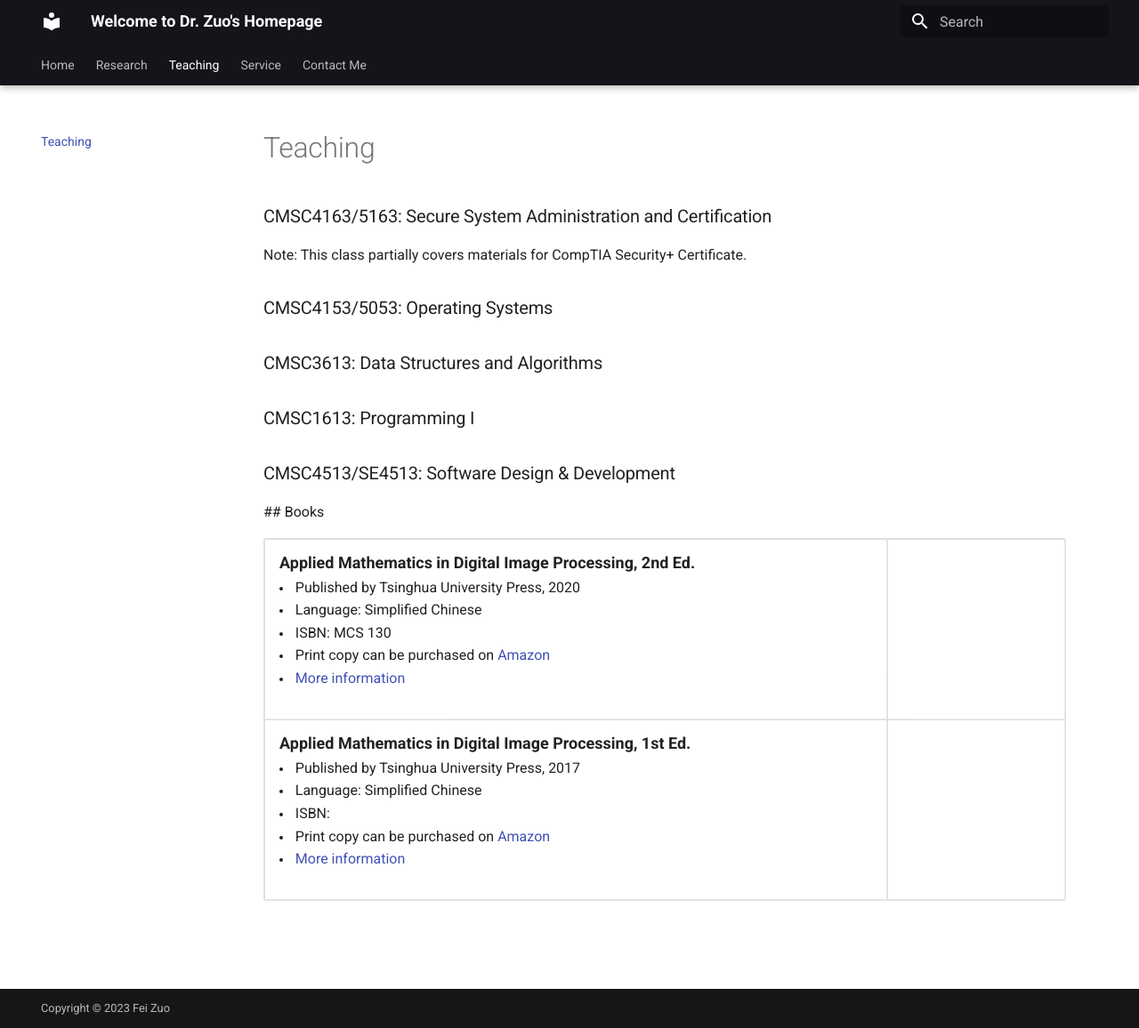
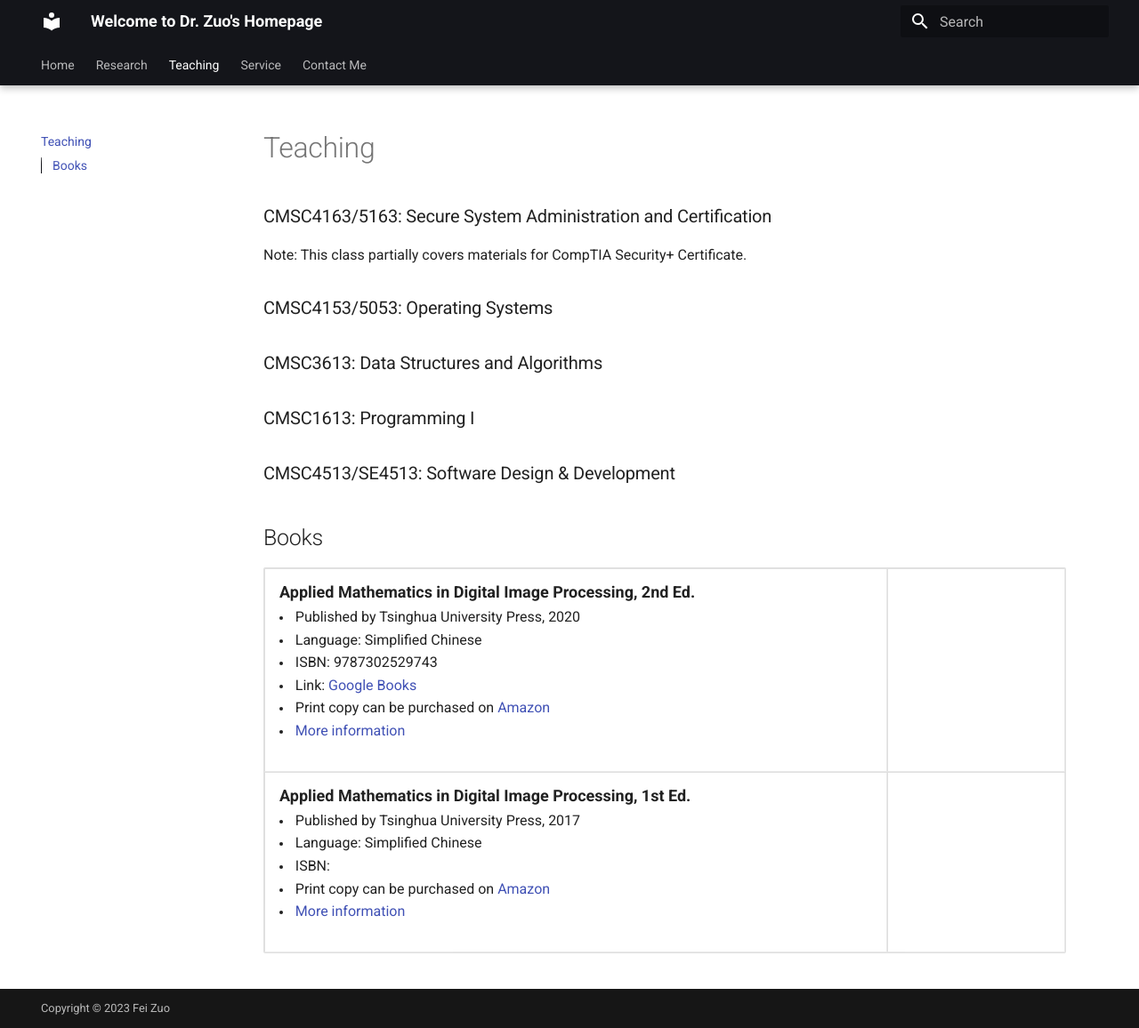
Before and after one commit to fzuo/homepage, an MkDocs documentation site: the page built from docs/teaching.md, in a window 1280 px wide and 1156 px high. Shown: the whole window at 89% size. Built offline with MkDocs 1.6.1 and Material for MkDocs 9.7.7, drawn with Linux system fonts in a browser that asks for light colours.

Commit message:
Adding intial documentation files

```diff
--- a/docs/teaching.md
+++ b/docs/teaching.md
@@ -2,7 +2,7 @@
 
 <h3 id="SSA">CMSC4163/5163: Secure System Administration and Certification</h3>
 
-<p> Note: This class partially covers materials for CompTIA Security+ Certificate.
+<p> Note: This class partially covers materials for CompTIA Security+ Certificate. </p>
 
 <h3 id="OS">CMSC4153/5053: Operating Systems</h3>
 
@@ -21,12 +21,13 @@
     <font size=4> <b> Applied Mathematics in Digital Image Processing, 2nd Ed. </b> </font> <br>
     <li> <font size=3> Published by Tsinghua University Press, 2020</font> </li>
     <li> <font size=3> Language: Simplified Chinese</font> </li>
-    <li> <font size=3> ISBN: MCS 130 </font> </li>
-    <li> <font size=3> Print copy can be purchased on <a href="https://orcid.org/0000-0001-8902-1753">Amazon</a>  </font> </li>
-    <li> <font size=3> <a href="https://scholar.google.com/citations?hl=en&user=PCRl368AAAAJ">More information</a> </font> </li>
+    <li> <font size=3> ISBN: 9787302529743 </font> </li>
+    <li> <font size=3> Link: <a href="https://www.google.com/books/edition/%E5%9B%BE%E5%83%8F%E5%A4%84%E7%90%86%E4%B8%AD%E7%9A%84%E6%95%B0%E5%AD%A6%E4%BF%AE%E7%82%BC_%E7%AC%AC2%E7%89%88/UUNgEAAAQBAJ?hl=en&gbpv=0"> Google Books </a> </font> </li>
+    <li> <font size=3> Print copy can be purchased on <a href="https://www.amazon.com/dp/7302529744/ref=olp-opf-redir?aod=1&condition=new&tag=bookfinder-test-b2-20"> Amazon</a> </font> </li>
+    <li> <font size=3> <a href="http://www.tup.tsinghua.edu.cn/booksCenter/book_08302801.html">More information</a> </font> </li>
     <br>
     </td>
-    <td width="200"> <img src="pics/profile00.jpeg" width=" 200" border=0 alt=""> </td>
+    <td width="200"> <img src="pics/book743.jpg" width=" 200" border=0 alt=""> </td>
 </tr>
 
 <tr>
```
Also changed, not shown: docs/pics/book743.jpg (added), docs/pics/rhee.jpg (deleted).
